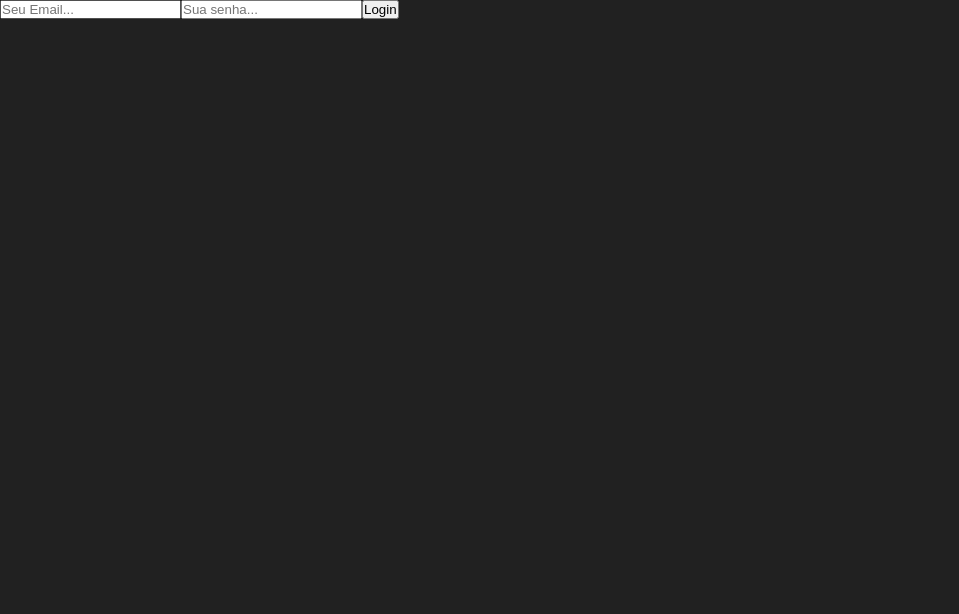
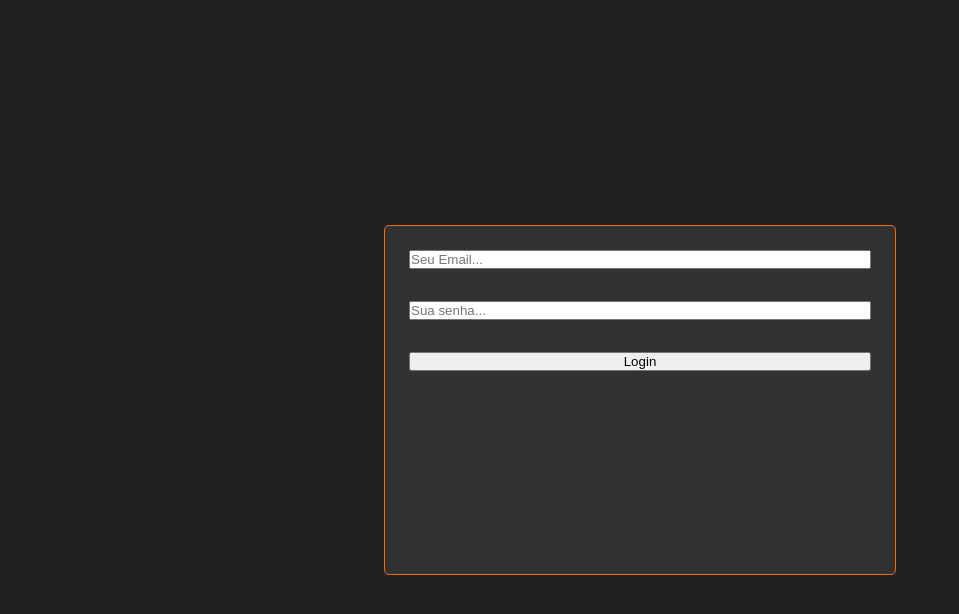
Before and after one commit to YagoFogaca/To-Do-List-React-TS, a React (Vite) app in the folder to-do-list/: page / in a window 1280 px wide. Shown: the top 614 px of the page, without its empty margins (0-959 px from the left). Built offline with nearby package versions, Linux system fonts and the light colour scheme.

Commit message:
feat: login form creation

```diff
--- a/to-do-list/src/components/form-login/form-login.tsx
+++ b/to-do-list/src/components/form-login/form-login.tsx
@@ -1,6 +1,7 @@
 import { FormEvent } from 'react';
 import { Input } from '../input/input';
 import { inputs } from '../../utils/data-components/inputs/inputs-login';
+import { SectionForm } from './style-login';
 
 export function FormLogin() {
   function printPessoa(event: FormEvent<HTMLFormElement>) {
@@ -16,7 +17,7 @@ export function FormLogin() {
   }
 
   return (
-    <>
+    <SectionForm>
       <form onSubmit={(event) => printPessoa(event)}>
         {inputs.map((item, index) => {
           return (
@@ -32,6 +33,6 @@ export function FormLogin() {
         })}
         <button type="submit">Login</button>
       </form>
-    </>
+    </SectionForm>
   );
 }
--- a/to-do-list/src/components/form-login/style-login.ts
+++ b/to-do-list/src/components/form-login/style-login.ts
@@ -0,0 +1,19 @@
+import styled from 'styled-components';
+
+export const SectionForm = styled.section`
+  width: 40%;
+  max-width: 650px;
+  min-height: 350px;
+  min-width: 250px;
+  padding: 1.5rem;
+  background-color: #323232;
+  border: 1px solid #f66b0e;
+  border-radius: 5px;
+
+  form {
+    display: flex;
+    align-items: stretch;
+    flex-direction: column;
+    gap: 2rem;
+  }
+`;
--- a/to-do-list/src/pages/login/login.tsx
+++ b/to-do-list/src/pages/login/login.tsx
@@ -1,26 +1,10 @@
-type Pessoa = {
-  nome: string;
-  idade: number;
-  email: string;
-};
 import { FormLogin } from '../../components/form-login/form-login';
+import { SectionLogin } from './style';
 
 export function Login() {
-  function printPessoa(event: React.FormEvent<HTMLFormElement>) {
-    event.preventDefault();
-    const pessoa: Pessoa = {
-      nome: event.currentTarget.nome.value,
-      idade: +event.currentTarget.idade.value,
-      email: event.currentTarget.email.value,
-    };
-    console.log(pessoa);
-
-    return pessoa;
-  }
-
   return (
-    <>
+    <SectionLogin>
       <FormLogin />
-    </>
+    </SectionLogin>
   );
 }
--- a/to-do-list/src/pages/login/style.ts
+++ b/to-do-list/src/pages/login/style.ts
@@ -0,0 +1,8 @@
+import styled from 'styled-components';
+
+export const SectionLogin = styled.section`
+  display: flex;
+  height: 100%;
+  justify-content: center;
+  align-items: center;
+`;
--- a/to-do-list/src/styles/global.ts
+++ b/to-do-list/src/styles/global.ts
@@ -7,6 +7,9 @@ export default createGlobalStyle`
         outline: 0;
         box-sizing: border-box;
     }
+    html, body, #root {
+        height: 100%;
+    }
     body{
         background-color: #212121;
         color: #fff;
```
